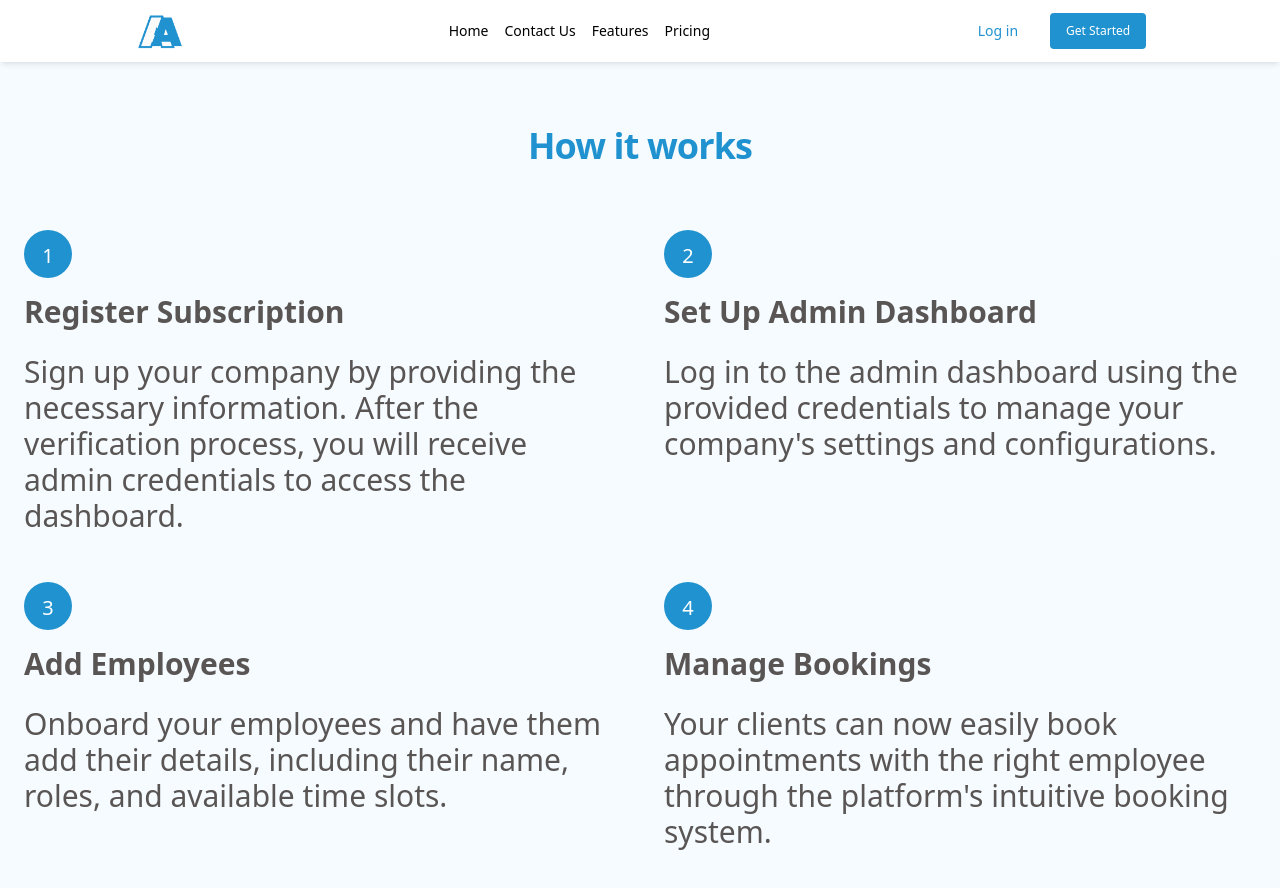
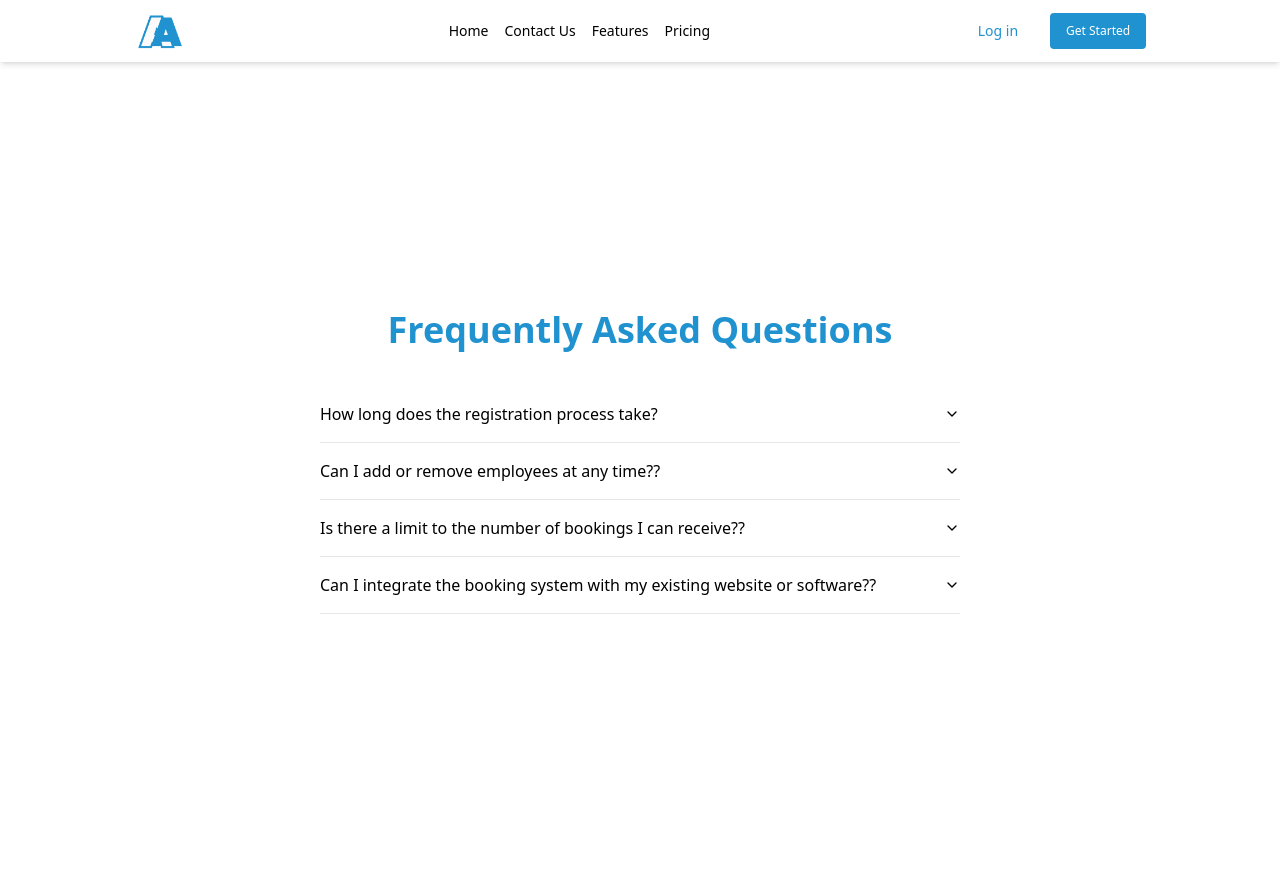
Before and after one commit to itskidus02/BackosSecond, a React (Vite) app: page / in a window 1280 px wide. Shown: the top 888 px of the page. After the commit the page ends 862 px from the top, so only its background shows below. Built offline with nearby package versions, Linux system fonts and the light colour scheme.

Commit message:
only font left on accordion

```diff
--- a/src/App.jsx
+++ b/src/App.jsx
@@ -5,9 +5,9 @@ import Service from './components/Service'
  import Header from './components/Header'
 //  import Hero from './components/Hero'
 // import ThirdSec from './components/ThirdSec'
-import How from './components/How'
+// import How from './components/How'
 // import Bottom from './components/Bottom'
-// import { AccordionDemo } from './components/Demo/AccordionDemo'
+import { AccordionDemo } from './components/Demo/AccordionDemo'
 
 
 function App() {
@@ -18,9 +18,9 @@ function App() {
      <Header/>
     {/* <Hero/>    */}
     {/* <ThirdSec/> */}
-    <How/>
+    {/* <How/> */}
 
-   {/* <AccordionDemo/> */}
+   <AccordionDemo/>
 
 
     {/* <Service/>   */}
--- a/src/components/Demo/AccordionDemo.jsx
+++ b/src/components/Demo/AccordionDemo.jsx
@@ -8,28 +8,28 @@ import {
   export function AccordionDemo() {
     return (
       <div className="flex flex-col justify-center items-center min-h-screen">
-        <h1 className="mb-9 text-4xl font-bold">Frequently Asked Questions </h1>
+        <h1 className="mb-9 text-4xl font-bold text-[#2092CF]">Frequently Asked Questions </h1>
         <Accordion type="single" collapsible className="w-2/4 mx-auto">
           <AccordionItem value="item-1">
-            <AccordionTrigger>Is it accessible?</AccordionTrigger>
+            <AccordionTrigger>How long does the registration process take?</AccordionTrigger>
             <AccordionContent>
               Yes. It adheres to the WAI-ARIA design pattern.
             </AccordionContent>
           </AccordionItem>
           <AccordionItem value="item-2">
-            <AccordionTrigger>Is it styled?</AccordionTrigger>
+            <AccordionTrigger>Can I add or remove employees at any time??</AccordionTrigger>
             <AccordionContent>
               Yes. It comes with default styles that match the other components' aesthetic.
             </AccordionContent>
           </AccordionItem>
           <AccordionItem value="item-3">
-            <AccordionTrigger>Is it animated?</AccordionTrigger>
+            <AccordionTrigger>Is there a limit to the number of bookings I can receive??</AccordionTrigger>
             <AccordionContent>
-              Yes. It's animated by default, but you can disable it if you prefer.
+            No, there are no limits on the number of bookings you can receive through the platform. Our system is designed to scale to handle your business needs, whether you're a small operation or a large enterprise.
             </AccordionContent>
           </AccordionItem>
-          <AccordionItem value="item-1">
-            <AccordionTrigger>Is it accessible?</AccordionTrigger>
+          <AccordionItem value="item-4">
+            <AccordionTrigger>Can I integrate the booking system with my existing website or software??</AccordionTrigger>
             <AccordionContent>
               Yes. It adheres to the WAI-ARIA design pattern.
             </AccordionContent>
--- a/src/components/ui/accordion.jsx
+++ b/src/components/ui/accordion.jsx
@@ -18,7 +18,7 @@ const AccordionTrigger = React.forwardRef(({ className, children, ...props }, re
     <AccordionPrimitive.Trigger
       ref={ref}
       className={cn(
-        "flex flex-1 items-center justify-between py-4 font-medium transition-all hover:underline [&[data-state=open]>svg]:rotate-180",
+        "flex flex-1 items-center justify-between py-4 font-medium transition-all hover:text-[#2092CF] [&[data-state=open]>svg]:rotate-180",
         className
       )}
       {...props}>
```
